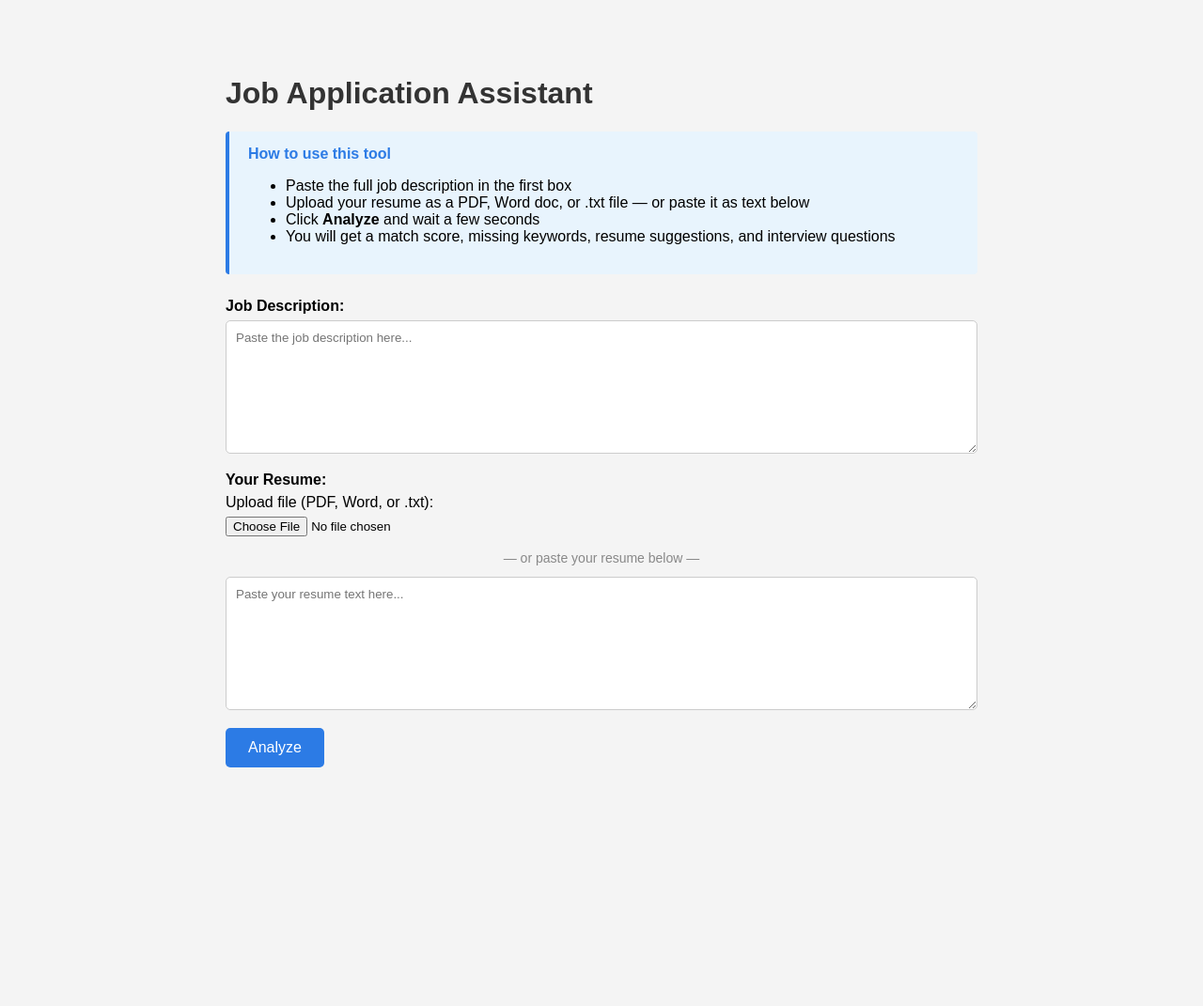
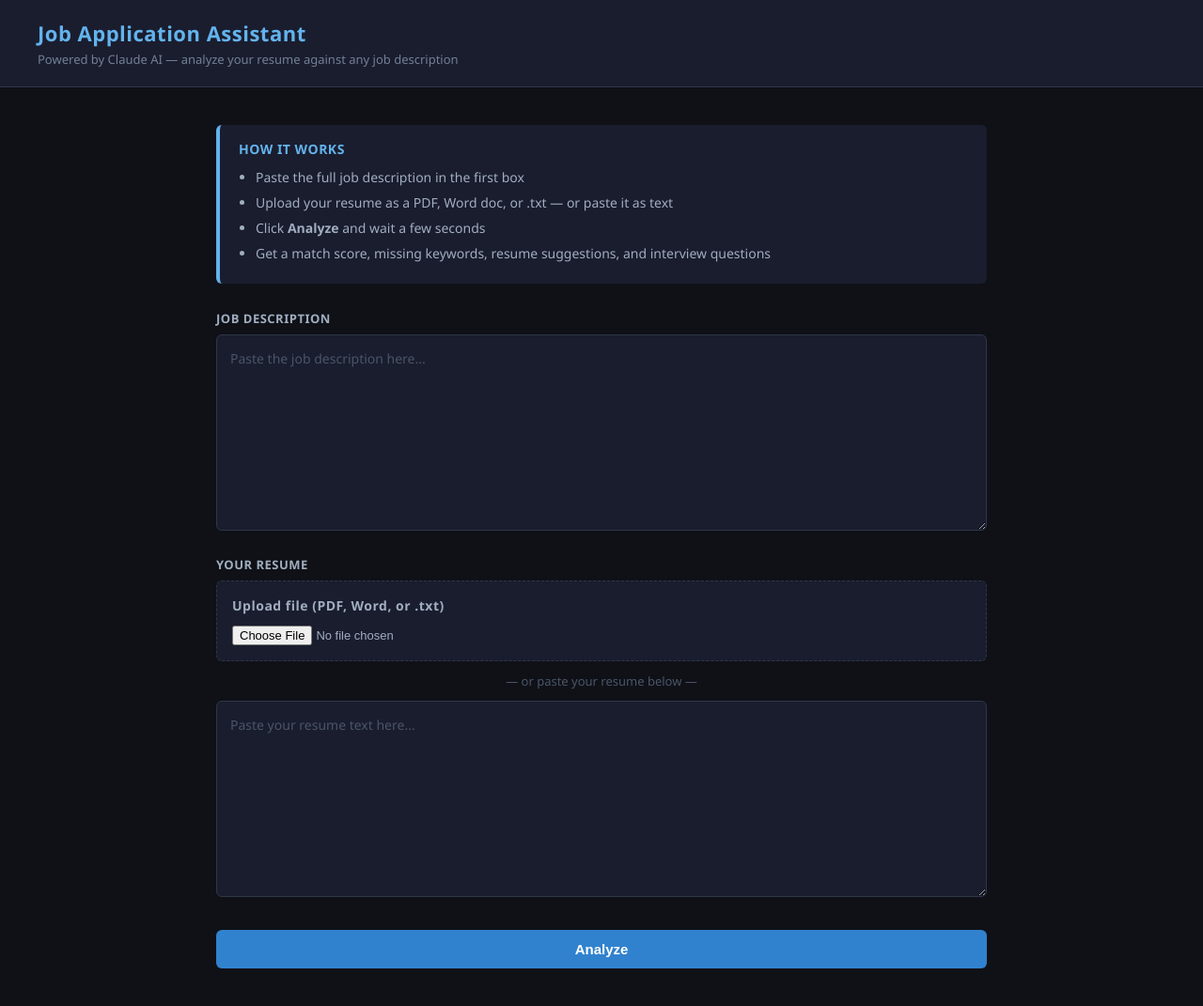
Before and after one commit to Mjallen03/job-app-assistant, a Flask app: page / in a window 1280 px wide. Shown: the whole page at 94% size. Before the commit the page ends 817 px from the top, so only its background shows below. Run offline with Flask 3, Linux system fonts and the light colour scheme.

Commit message:
Structured JSON output with styled result cards

````diff
--- a/app.py
+++ b/app.py
@@ -4,6 +4,7 @@ from dotenv import load_dotenv
 from werkzeug.utils import secure_filename
 import os
 import io
+import json
 import tempfile
 import PyPDF2
 import docx
@@ -79,20 +80,41 @@ JOB DESCRIPTION:
 RESUME:
 {resume_text}
 
-Provide:
-1. A match score out of 100
-2. Top 5 keywords from the job description missing from the resume
-3. 3 specific resume bullet point suggestions to better align with this job
-4. 3 likely interview questions based on this job description
-
-Format your response clearly with headers for each section."""
+Return your response as JSON only, no other text, in this exact format:
+{{
+    "match_score": <number 0-100>,
+    "match_rationale": "<one sentence explaining the score>",
+    "missing_keywords": [
+        "<keyword 1>",
+        "<keyword 2>",
+        "<keyword 3>",
+        "<keyword 4>",
+        "<keyword 5>"
+    ],
+    "bullet_suggestions": [
+        "<rewritten bullet point 1>",
+        "<rewritten bullet point 2>",
+        "<rewritten bullet point 3>"
+    ],
+    "interview_questions": [
+        "<question 1>",
+        "<question 2>",
+        "<question 3>"
+    ]
+}}"""
 
             message = client.messages.create(
                 model="claude-sonnet-4-6",
                 max_tokens=2048,
                 messages=[{"role": "user", "content": prompt}]
             )
-            result = message.content[0].text
+
+            raw = message.content[0].text.strip()
+            raw = raw.replace("```json", "").replace("```", "").strip()
+            try:
+                result = json.loads(raw)
+            except json.JSONDecodeError:
+                result = {"error": raw}
 
     return render_template("index.html", result=result, error=error)
 
--- a/templates/index.html
+++ b/templates/index.html
@@ -3,100 +3,291 @@
 <head>
     <title>Job Application Assistant</title>
     <style>
+        * {
+            margin: 0;
+            padding: 0;
+            box-sizing: border-box;
+        }
+
         body {
-            font-family: Arial, sans-serif;
-            max-width: 800px;
+            font-family: 'Segoe UI', Arial, sans-serif;
+            background-color: #0f1117;
+            color: #e2e8f0;
+            min-height: 100vh;
+        }
+
+        header {
+            background-color: #1a1d2e;
+            border-bottom: 1px solid #2d3748;
+            padding: 20px 40px;
+        }
+
+        header h1 {
+            font-size: 22px;
+            font-weight: 600;
+            color: #63b3ed;
+            letter-spacing: 0.5px;
+        }
+
+        header p {
+            font-size: 13px;
+            color: #718096;
+            margin-top: 4px;
+        }
+
+        .container {
+            max-width: 860px;
             margin: 40px auto;
-            padding: 20px;
-            background-color: #f4f4f4;
+            padding: 0 20px;
         }
-        h1 { color: #333; }
+
         .instructions {
-            background-color: #e8f4fd;
-            border-left: 4px solid #2c7be5;
-            padding: 15px 20px;
-            border-radius: 4px;
-            margin-bottom: 25px;
+            background-color: #1a1d2e;
+            border-left: 4px solid #63b3ed;
+            padding: 16px 20px;
+            border-radius: 6px;
+            margin-bottom: 28px;
         }
+
         .instructions h2 {
-            margin-top: 0;
-            color: #2c7be5;
-            font-size: 16px;
+            font-size: 14px;
+            color: #63b3ed;
+            margin-bottom: 10px;
+            text-transform: uppercase;
+            letter-spacing: 0.5px;
         }
+
+        .instructions ul {
+            padding-left: 18px;
+        }
+
+        .instructions li {
+            font-size: 14px;
+            color: #a0aec0;
+            margin-bottom: 6px;
+            line-height: 1.5;
+        }
+
+        .form-group {
+            margin-bottom: 22px;
+        }
+
         label {
-            font-weight: bold;
             display: block;
-            margin-bottom: 6px;
+            font-size: 13px;
+            font-weight: 600;
+            color: #a0aec0;
+            text-transform: uppercase;
+            letter-spacing: 0.5px;
+            margin-bottom: 8px;
         }
+
         textarea {
             width: 100%;
-            padding: 10px;
-            margin-bottom: 15px;
-            border-radius: 5px;
-            border: 1px solid #ccc;
-            font-family: Arial, sans-serif;
-            box-sizing: border-box;
+            padding: 14px;
+            background-color: #1a1d2e;
+            border: 1px solid #2d3748;
+            border-radius: 6px;
+            color: #e2e8f0;
+            font-family: 'Segoe UI', Arial, sans-serif;
+            font-size: 14px;
+            line-height: 1.6;
+            resize: vertical;
+            transition: border-color 0.2s;
         }
+
+        textarea:focus {
+            outline: none;
+            border-color: #63b3ed;
+        }
+
+        textarea::placeholder {
+            color: #4a5568;
+        }
+
+        .upload-section {
+            background-color: #1a1d2e;
+            border: 1px dashed #2d3748;
+            border-radius: 6px;
+            padding: 16px;
+            margin-bottom: 12px;
+        }
+
+        .upload-section label {
+            text-transform: none;
+            font-size: 14px;
+            color: #a0aec0;
+            margin-bottom: 10px;
+        }
+
+        .upload-section input[type="file"] {
+            color: #a0aec0;
+            font-size: 13px;
+        }
+
         .divider {
             text-align: center;
-            color: #888;
-            margin: 8px 0 12px 0;
+            color: #4a5568;
+            font-size: 13px;
+            margin: 12px 0;
+        }
+
+        .btn {
+            background-color: #3182ce;
+            color: white;
+            padding: 12px 28px;
+            border: none;
+            border-radius: 6px;
+            cursor: pointer;
+            font-size: 15px;
+            font-weight: 600;
+            transition: background-color 0.2s;
+            width: 100%;
+            margin-top: 8px;
+        }
+
+        .btn:hover {
+            background-color: #2b6cb0;
+        }
+
+        .error {
+            background-color: #2d1515;
+            border-left: 4px solid #e53e3e;
+            padding: 14px 18px;
+            border-radius: 6px;
+            margin-top: 24px;
+            color: #fc8181;
             font-size: 14px;
         }
-        button {
-            background-color: #2c7be5;
-            color: white;
-            padding: 12px 24px;
-            border: none;
-            border-radius: 5px;
-            cursor: pointer;
-            font-size: 16px;
+
+        .results {
+            margin-top: 36px;
         }
-        .error {
-            background-color: #fde8e8;
-            border-left: 4px solid #e53e3e;
-            padding: 12px 16px;
-            border-radius: 4px;
-            margin-top: 20px;
-            color: #c53030;
+
+        .results h2 {
+            font-size: 18px;
+            color: #63b3ed;
+            margin-bottom: 20px;
+            padding-bottom: 10px;
+            border-bottom: 1px solid #2d3748;
         }
-        .result {
-            background-color: white;
+
+        .result-card {
+            background-color: #1a1d2e;
+            border: 1px solid #2d3748;
+            border-radius: 8px;
             padding: 20px;
-            border-radius: 5px;
-            margin-top: 20px;
-            white-space: pre-wrap;
+            margin-bottom: 16px;
+        }
+
+        .result-card h3 {
+            font-size: 12px;
+            text-transform: uppercase;
+            letter-spacing: 0.8px;
+            color: #63b3ed;
+            margin-bottom: 14px;
+        }
+
+        .score-number {
+            font-size: 56px;
+            font-weight: 700;
+            color: #63b3ed;
+            line-height: 1;
+        }
+
+        .score-label {
+            font-size: 13px;
+            color: #718096;
+            margin-top: 6px;
+        }
+
+        .score-rationale {
+            font-size: 14px;
+            color: #a0aec0;
+            margin-top: 12px;
+            line-height: 1.6;
+        }
+
+        .tag-list {
+            display: flex;
+            flex-wrap: wrap;
+            gap: 8px;
+            margin-top: 4px;
+        }
+
+        .tag {
+            background-color: #2d3748;
+            color: #e2e8f0;
+            padding: 6px 12px;
+            border-radius: 20px;
+            font-size: 13px;
+        }
+
+        .bullet-list, .question-list {
+            list-style: none;
+            padding: 0;
+        }
+
+        .bullet-list li, .question-list li {
+            font-size: 14px;
+            color: #cbd5e0;
+            line-height: 1.7;
+            padding: 10px 0;
+            border-bottom: 1px solid #2d3748;
+        }
+
+        .bullet-list li:last-child, .question-list li:last-child {
+            border-bottom: none;
+        }
+
+        .bullet-list li::before {
+            content: "→ ";
+            color: #63b3ed;
+        }
+
+        .question-list li::before {
+            content: "Q: ";
+            color: #63b3ed;
+            font-weight: 600;
         }
     </style>
 </head>
 <body>
+
+    <header>
         <h1>Job Application Assistant</h1>
+        <p>Powered by Claude AI — analyze your resume against any job description</p>
+    </header>
+
+    <div class="container">
 
         <div class="instructions">
-        <h2>How to use this tool</h2>
+            <h2>How it works</h2>
             <ul>
                 <li>Paste the full job description in the first box</li>
-            <li>Upload your resume as a PDF, Word doc, or .txt file — or paste it as text below</li>
+                <li>Upload your resume as a PDF, Word doc, or .txt — or paste it as text</li>
                 <li>Click <strong>Analyze</strong> and wait a few seconds</li>
-            <li>You will get a match score, missing keywords, resume suggestions, and interview questions</li>
+                <li>Get a match score, missing keywords, resume suggestions, and interview questions</li>
             </ul>
         </div>
 
         <form method="POST" enctype="multipart/form-data">
-        <label>Job Description:</label>
+            <div class="form-group">
+                <label>Job Description</label>
                 <textarea name="job_description" rows="8" placeholder="Paste the job description here..." required></textarea>
+            </div>
 
-        <label>Your Resume:</label>
-        <div style="margin-bottom: 15px;">
-            <label style="font-weight: normal;">Upload file (PDF, Word, or .txt):</label>
+            <div class="form-group">
+                <label>Your Resume</label>
+                <div class="upload-section">
+                    <label>Upload file (PDF, Word, or .txt)</label>
                     <input type="file" name="resume_file" accept=".pdf,.docx,.txt">
                 </div>
+                <div class="divider">— or paste your resume below —</div>
+                <textarea name="resume" rows="8" placeholder="Paste your resume text here..."></textarea>
+            </div>
 
-        <div class="divider">— or paste your resume below —</div>
-
-        <textarea name="resume" rows="8" placeholder="Paste your resume text here..."></textarea>
-
-        <button type="submit">Analyze</button>
+            <button type="submit" class="btn">Analyze</button>
         </form>
 
         {% if error %}
@@ -104,10 +295,54 @@
         {% endif %}
 
         {% if result %}
-    <div class="result">
-        <h2>Analysis</h2>
-        {{ result }}
+        <div class="results">
+            <h2>Analysis Results</h2>
+
+            {% if result.error %}
+            <div class="result-card">
+                <h3>Raw Output</h3>
+                <p style="color:#cbd5e0; white-space:pre-wrap;">{{ result.error }}</p>
+            </div>
+            {% else %}
+
+            <div class="result-card">
+                <h3>Match Score</h3>
+                <div class="score-number">{{ result.match_score }}<span style="font-size:24px;color:#718096;">/100</span></div>
+                <div class="score-rationale">{{ result.match_rationale }}</div>
+            </div>
+
+            <div class="result-card">
+                <h3>Missing Keywords</h3>
+                <div class="tag-list">
+                    {% for keyword in result.missing_keywords %}
+                    <span class="tag">{{ keyword }}</span>
+                    {% endfor %}
+                </div>
+            </div>
+
+            <div class="result-card">
+                <h3>Resume Bullet Suggestions</h3>
+                <ul class="bullet-list">
+                    {% for bullet in result.bullet_suggestions %}
+                    <li>{{ bullet }}</li>
+                    {% endfor %}
+                </ul>
+            </div>
+
+            <div class="result-card">
+                <h3>Interview Questions to Prep</h3>
+                <ul class="question-list">
+                    {% for question in result.interview_questions %}
+                    <li>{{ question }}</li>
+                    {% endfor %}
+                </ul>
+            </div>
+
+            {% endif %}
         </div>
         {% endif %}
+
+    </div>
+
 </body>
 </html>
````
Lines whose indentation alone changed are shown as unchanged.
